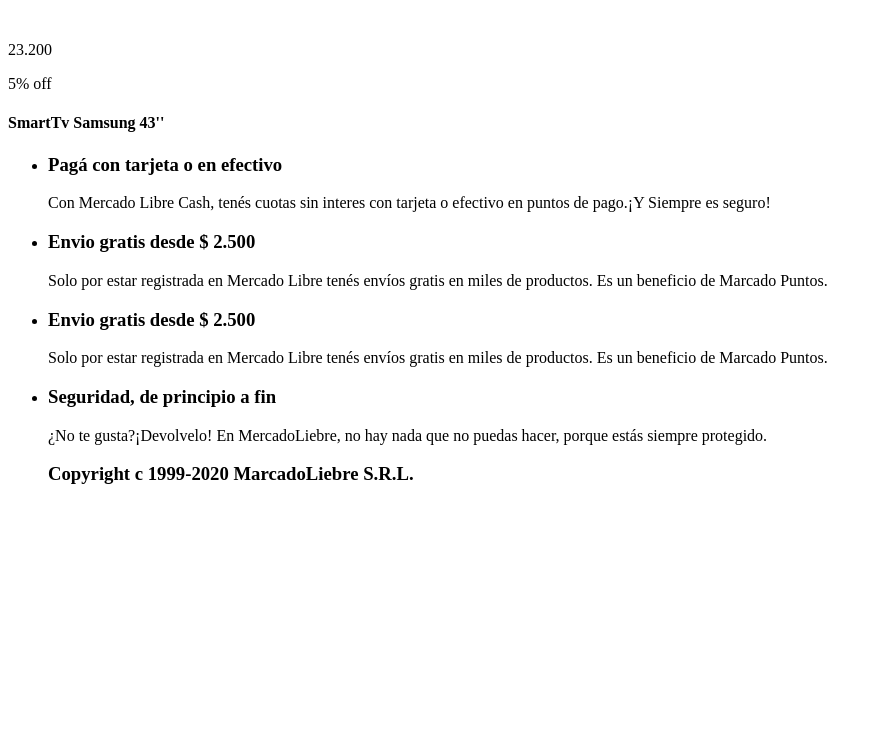
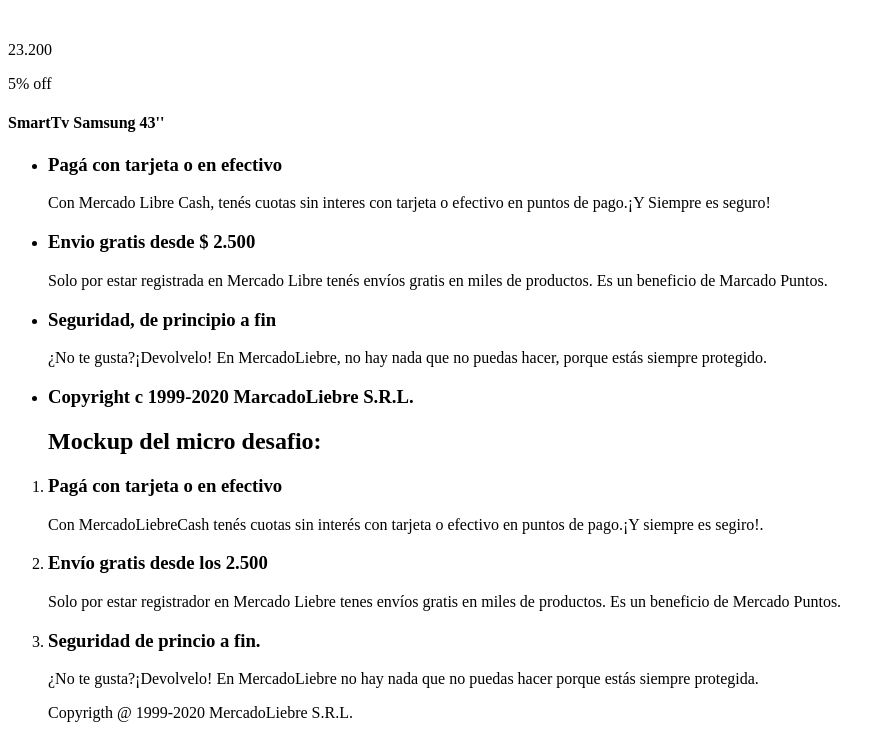
Before and after one commit to davidJuncos/MercadoLiebre, a website: page views/home.html in a window 1280 px wide. Shown: the part 2267-3005 px from the top of the page, without its empty margins (0-892 px from the left). Before the commit the page ends 2771 px from the top, so only its background shows below. Drawn offline with Linux system fonts and the light colour scheme.

Commit message:
clase 11

```diff
--- a/views/home.html
+++ b/views/home.html
@@ -60,12 +60,23 @@
             <p>Con Mercado Libre Cash, tenés cuotas sin interes con tarjeta o efectivo en puntos de pago.¡Y Siempre es seguro!</p>
             <li><h3>Envio gratis desde $ 2.500</h3></li>
             <p>Solo por estar registrada en Mercado Libre tenés envíos gratis en miles de productos. Es un beneficio de Marcado Puntos.</p>
-            <li><h3>Envio gratis desde $ 2.500</h3></li>
-            <p>Solo por estar registrada en Mercado Libre tenés envíos gratis en miles de productos. Es un beneficio de Marcado Puntos.</p>
             <li><h3>Seguridad, de principio a fin</h3></li>
             <p>¿No te gusta?¡Devolvelo! En MercadoLiebre, no hay nada que no puedas hacer, porque estás siempre protegido.</p>
-            <h3>Copyright c 1999-2020 MarcadoLiebre S.R.L.</h3>
+            <li><h3>Copyright c 1999-2020 MarcadoLiebre S.R.L.</h3></li>
         </ul>
+        <section>
+        <ol>
+            <h2>Mockup del micro desafio:</h2>
+            <li><h3>Pagá con tarjeta o en efectivo</h3></li>
+            <p>Con MercadoLiebreCash tenés cuotas sin interés con tarjeta o efectivo en puntos de pago.¡Y siempre es segiro!.</p>
+            <li><h3>Envío gratis desde los 2.500</h3></li>
+            <p>Solo por estar registrador en Mercado Liebre tenes envíos gratis en miles de productos. Es un beneficio de Mercado Puntos.</p>
+            <li><h3>Seguridad de princio a fin.</h3></li>
+            <p>¿No te gusta?¡Devolvelo! En MercadoLiebre no hay nada que no puedas hacer porque estás siempre protegida.</p>
+            <p></p>
+            <p>Copyrigth @ 1999-2020 MercadoLiebre S.R.L.</p>
+        </ol>
+        </section>
     </footer>
 
     </body>
```
